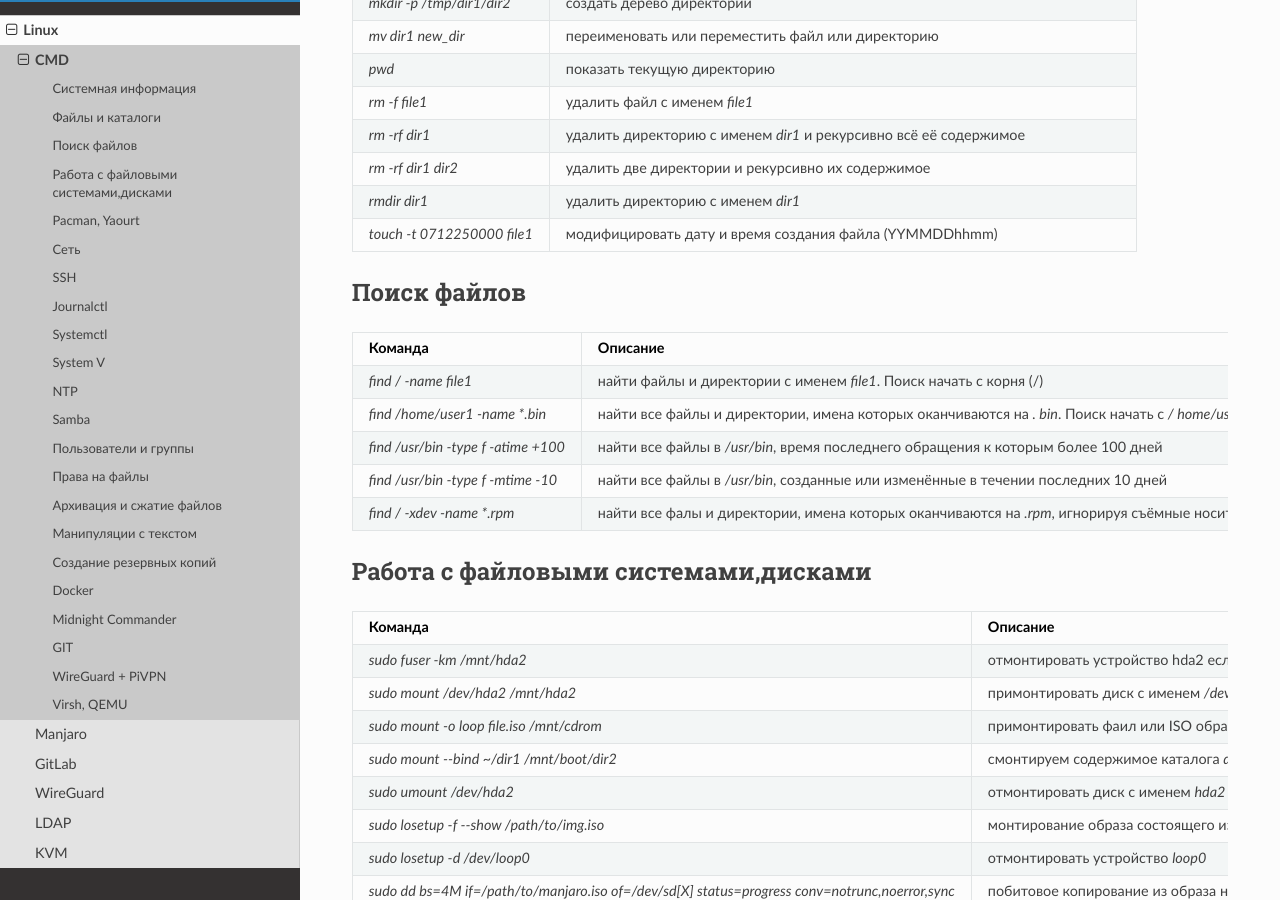
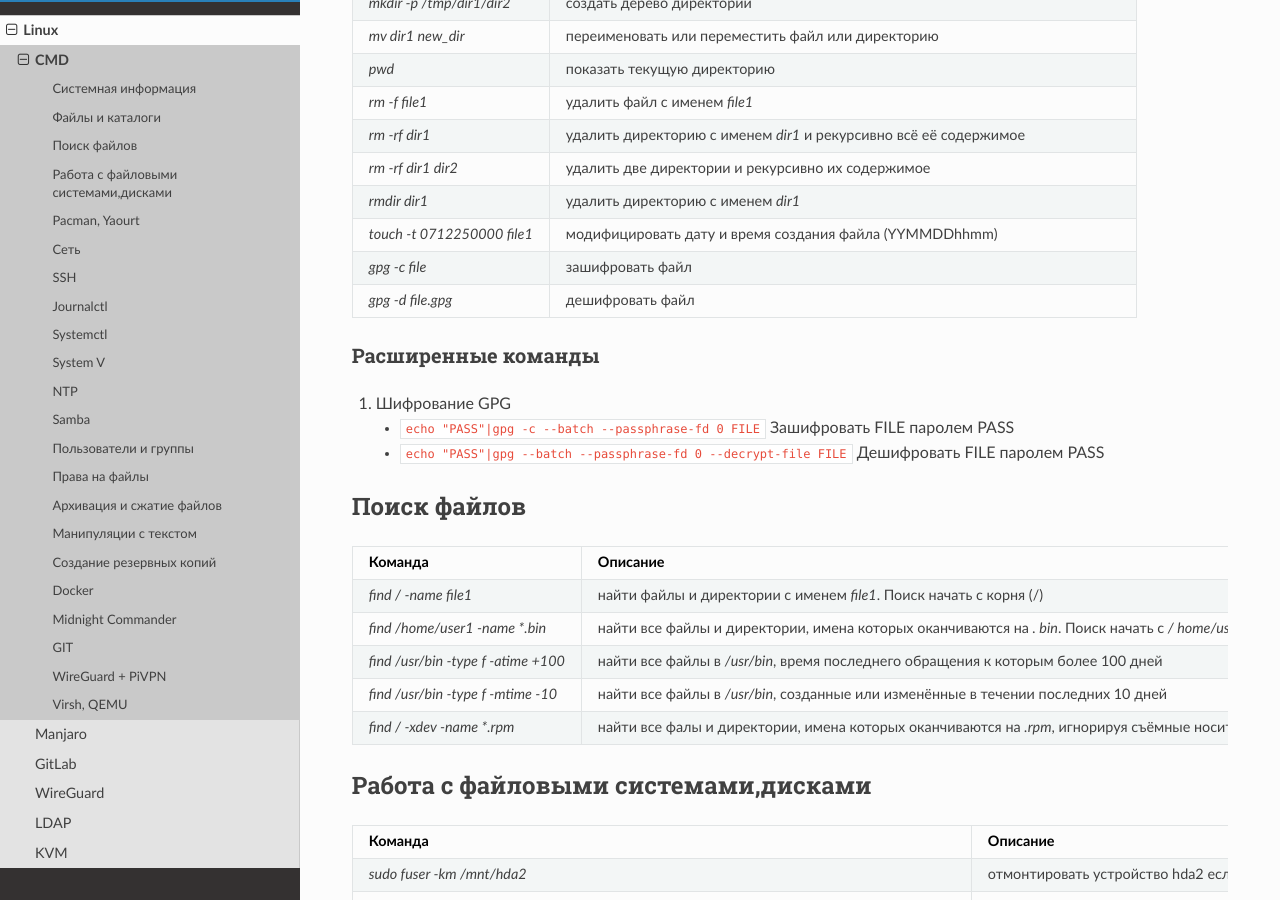
Before and after one commit to svyatoslav-p/general_notes, a Sphinx documentation site: the page built from source/linux/cmd_general.rst, in a window 1280 px wide and 900 px high, scrolled down 1102 px. Built offline with Sphinx 7.4.7 and the Read the Docs theme 2.0.0, drawn with Linux system fonts in a browser that asks for light colours; some of the changed text lies outside the part shown.

```diff
--- a/source/linux/cmd_general.rst
+++ b/source/linux/cmd_general.rst
@@ -75,6 +75,19 @@
 +-----------------------------+-----------------------------------------------------------------------------+
 | `touch -t 0712250000 file1` | модифицировать дату и время создания файла (YYMMDDhhmm)                     |
 +-----------------------------+-----------------------------------------------------------------------------+
+| `gpg -c file`               | зашифровать файл                                                            |
++-----------------------------+-----------------------------------------------------------------------------+
+| `gpg -d file.gpg`           | дешифровать файл                                                            |
++-----------------------------+-----------------------------------------------------------------------------+
+
+Расширенные команды
+===================
+
+#. Шифрование GPG
+
+   * ``echo "PASS"|gpg -c --batch --passphrase-fd 0 FILE`` Зашифровать FILE паролем PASS
+   * ``echo "PASS"|gpg --batch --passphrase-fd 0 --decrypt-file FILE`` Дешифровать FILE паролем PASS
+
 
 Поиск файлов
 ************
--- a/source/linux/ldap.rst
+++ b/source/linux/ldap.rst
@@ -80,6 +80,8 @@
 #. Просмотр состояния ``testparm``
 #. Базовая конфигурация **Kerberos** ``cp /usr/local/samba/private/krb5.conf /etc/krb5.conf``
 #. Проверка **Kerberos** ``kinit Administrator`` вводим пароль и смотрим результат
+#. Отключение срока действия пароля по умолчанию ``samba-tool domain passwordsettings set --max-pwd-age=0``
+   что бы посмотреть текущие настройки выполнить ``samba-tool domain passwordsettings show``
 
 Пример конфигураций
 *******************
```
Also changed, not shown: other parts of source/linux/cmd_general.rst (+3 -1 lines), other parts of source/linux/ldap.rst (+3 -0 lines), source/linux/vpn.rst (+8 -0 lines), 12 other files.
